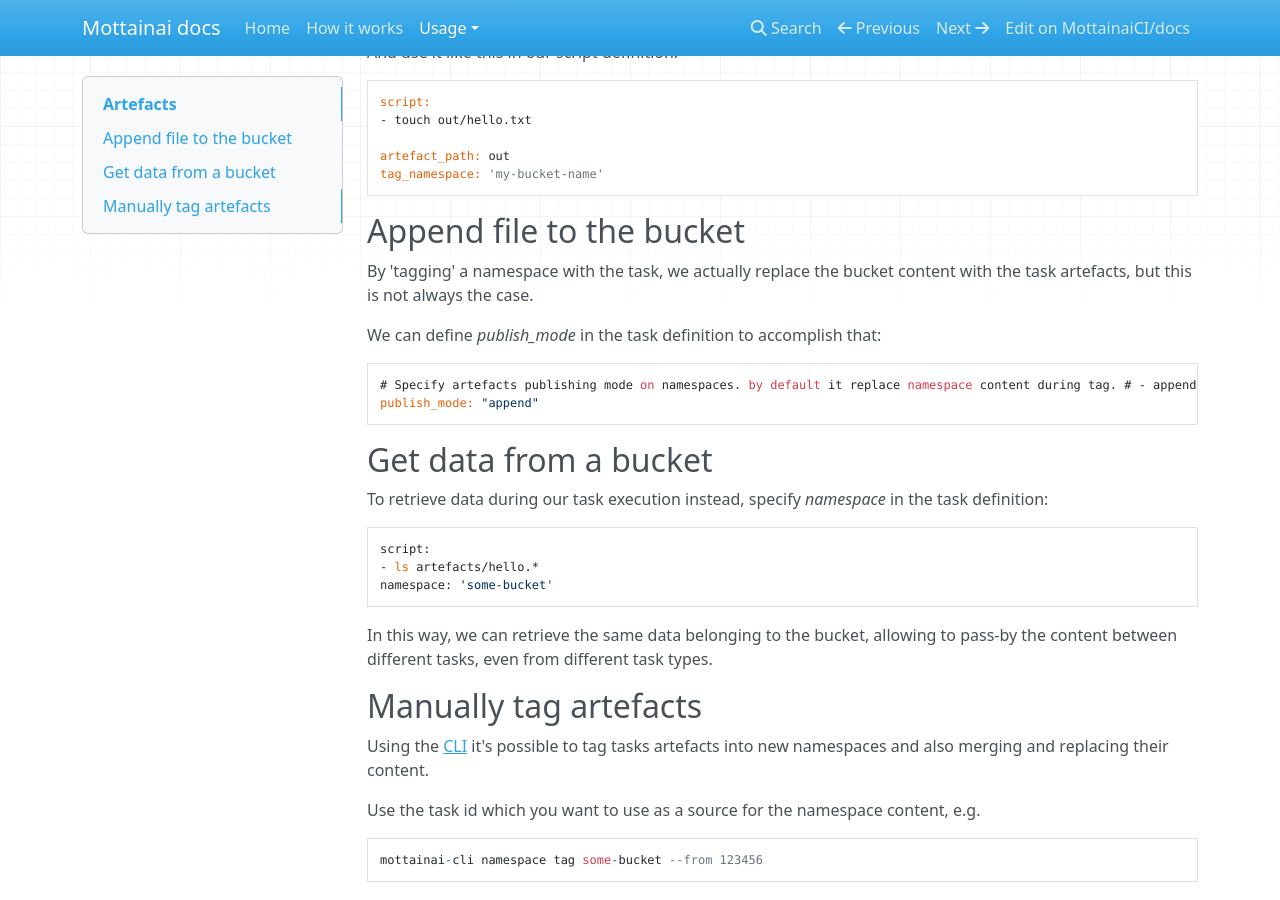
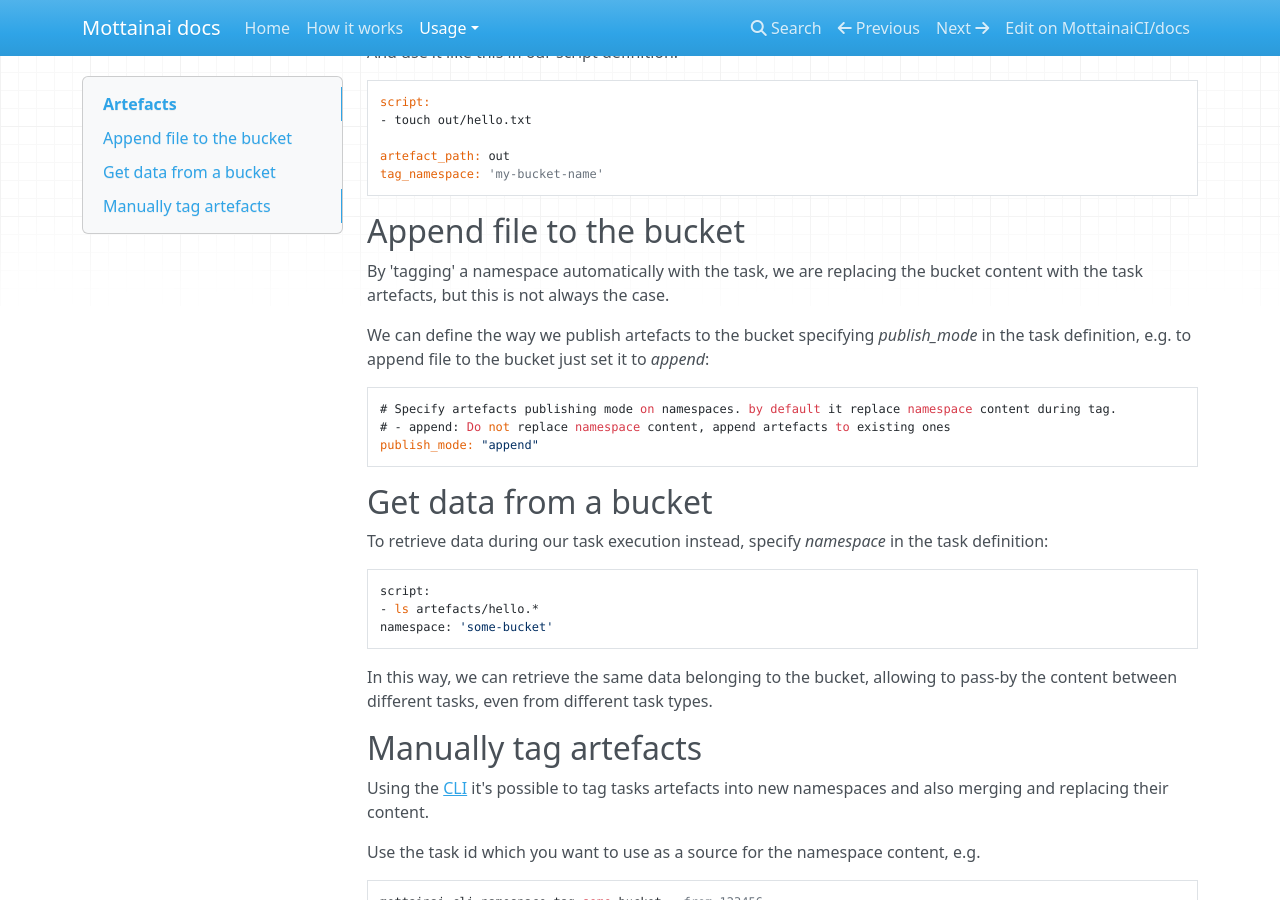
Before and after one commit to MottainaiCI/docs, an MkDocs documentation site: the page built from docs/usage/artefacts.md, in a window 1280 px wide and 900 px high, scrolled down 472 px. Built offline with MkDocs 1.6.1, drawn with Linux system fonts in a browser that asks for light colours; nearby versions of some CDN libraries.

Commit message:
Link to artefacts docs and rephrase few parts

````diff
--- a/docs/usage/artefacts.md
+++ b/docs/usage/artefacts.md
@@ -31,12 +31,13 @@ tag_namespace: 'my-bucket-name'
 
 ## Append file to the bucket
 
-By 'tagging' a namespace with the task, we actually replace the bucket content with the task artefacts, but this is not always the case.
+By 'tagging' a namespace automatically with the task, we are replacing the bucket content with the task artefacts, but this is not always the case.
 
-We can define *publish_mode* in the task definition to accomplish that:
+We can define the way we publish artefacts to the bucket specifying *publish_mode* in the task definition, e.g. to append file to the bucket just set it to *append*:
 
 ```
-# Specify artefacts publishing mode on namespaces. by default it replace namespace content during tag. # - append: Do not replace namespace content, append to existing one
+# Specify artefacts publishing mode on namespaces. by default it replace namespace content during tag.
+# - append: Do not replace namespace content, append artefacts to existing ones
 publish_mode: "append"
 ```
 
````
Also changed, not shown: docs/usage/tasksandpipelines.md (+1 -1 lines).
